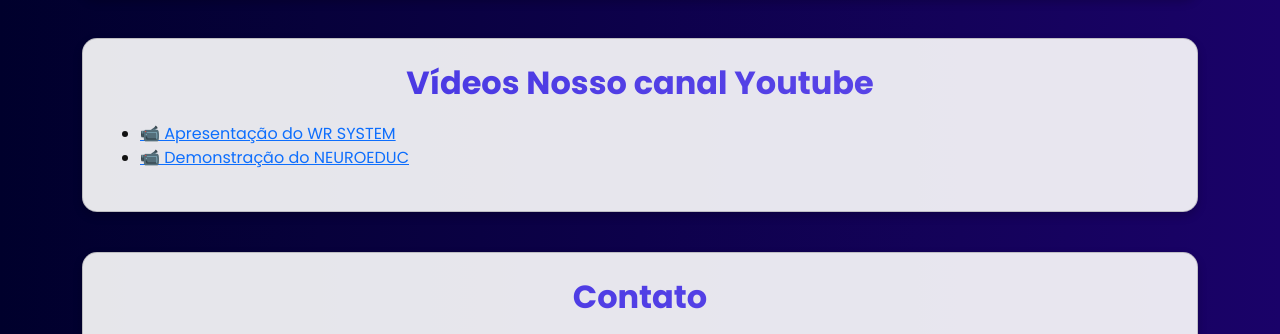
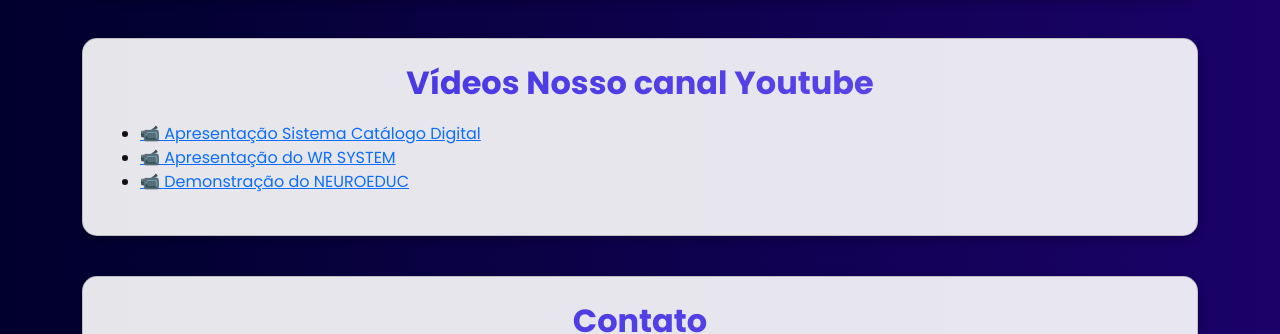
Before and after one commit to Williamsrvs/williamsrodrigues, a plain HTML site: page index.html in a window 1280 px wide. Shown: the part 3092-3426 px from the top of the page. Drawn offline with nearby package versions, Linux system fonts and the light colour scheme.

Commit message:
Update index.html

```diff
--- a/index.html
+++ b/index.html
@@ -272,6 +272,7 @@ margin-bottom: 5px;
     <div class="card">
     <h2>Vídeos Nosso canal Youtube</h2>
     <ul>
+        <li><a href="https://www.youtube.com/watch?v=oSuBAPNKEpo" target="_blank">📹 Apresentação Sistema Catálogo Digital</a></li>
         <li><a href="https://www.youtube.com/watch?v=xfifqYcyrTI" target="_blank">📹 Apresentação do WR SYSTEM</a></li>
         <li><a href="https://youtu.be/6zWlF6obxOw" target="_blank">📹 Demonstração do NEUROEDUC</a></li>
     </ul>
```
